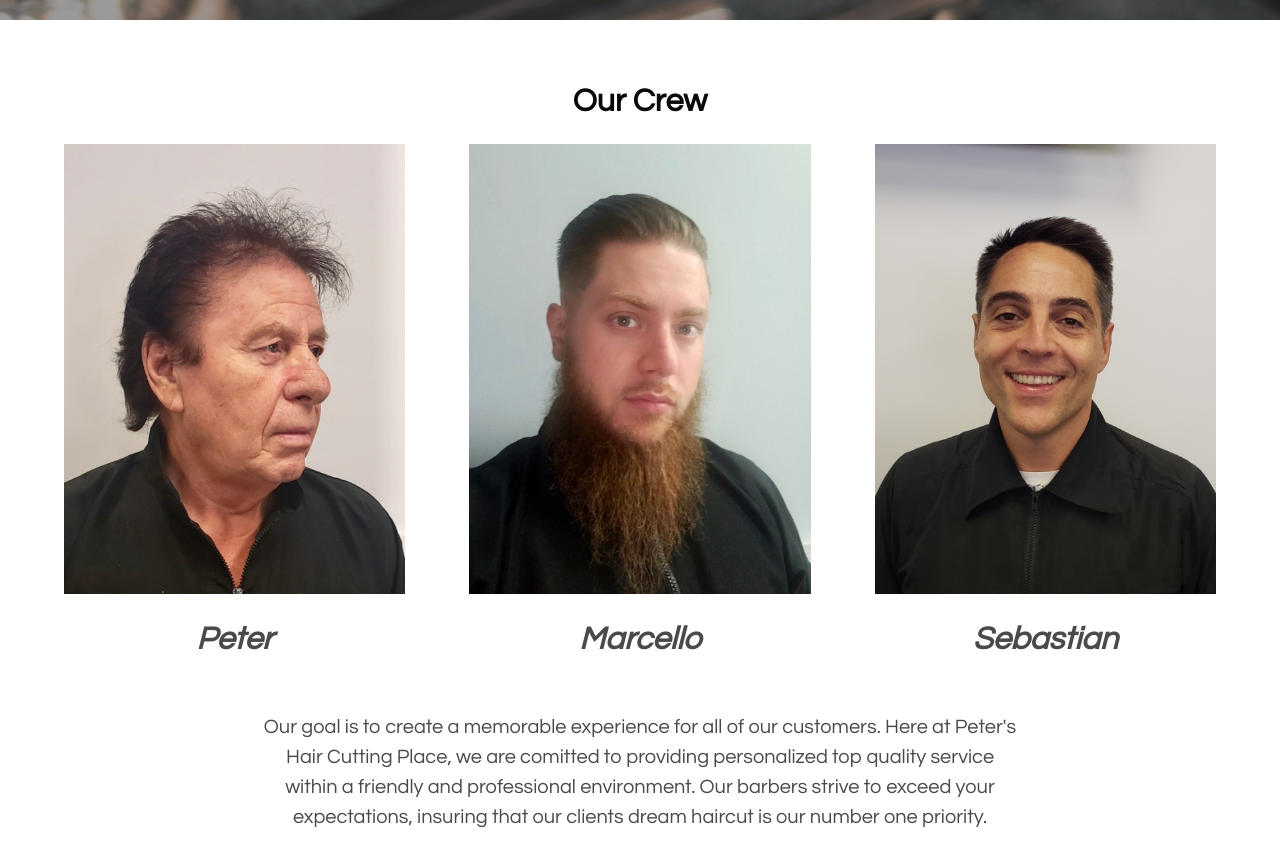
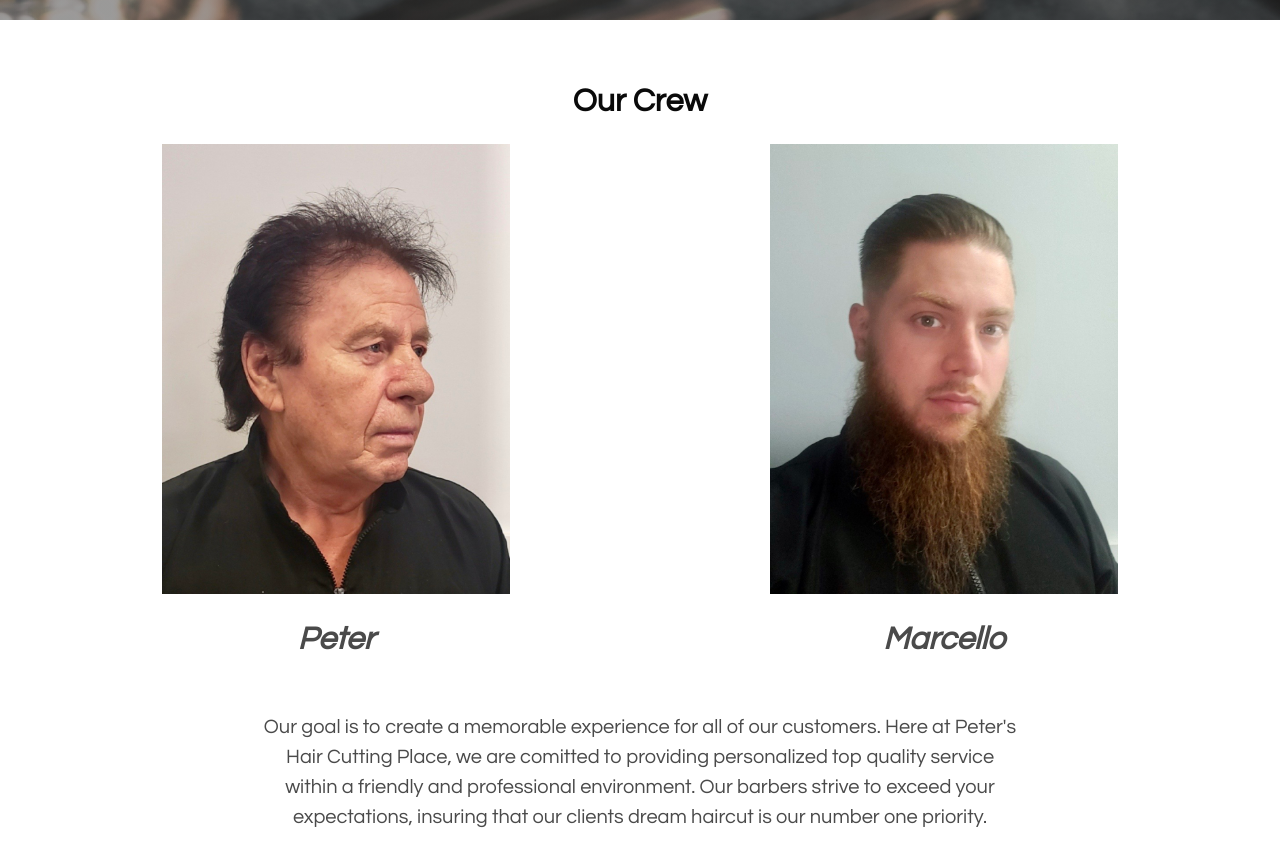
Before and after one commit to Mwpereira/Peters-Barbershop-v2, a website: page index.html in a window 1280 px wide. Shown: the part 780-1646 px from the top of the page. Drawn offline with nearby package versions, Linux system fonts and the light colour scheme.

Commit message:
Removing barber

```diff
--- a/index.html
+++ b/index.html
@@ -127,12 +127,12 @@
                                 <p class="is-size-3 is-italic has-text-weight-semibold">Marcello</p>
                             </span>
                         </div>
-                        <div class="column">
+                        <!-- <div class="column">
                             <span data-aos="fade-up" data-aos-duration="2000">
                                 <img alt="Sebastian" src="./img/barbers/sebastian.jpg" />
                                 <p class="is-size-3 is-italic has-text-weight-semibold">Sebastian</p>
                             </span>
-                        </div>
+                        </div> -->
                     </div>
                 </div>
                 <p class="column is-8-fullhd is-8-desktop is-10-tablet is-12-mobile is-size-5 mt-5">Our goal is to
```
